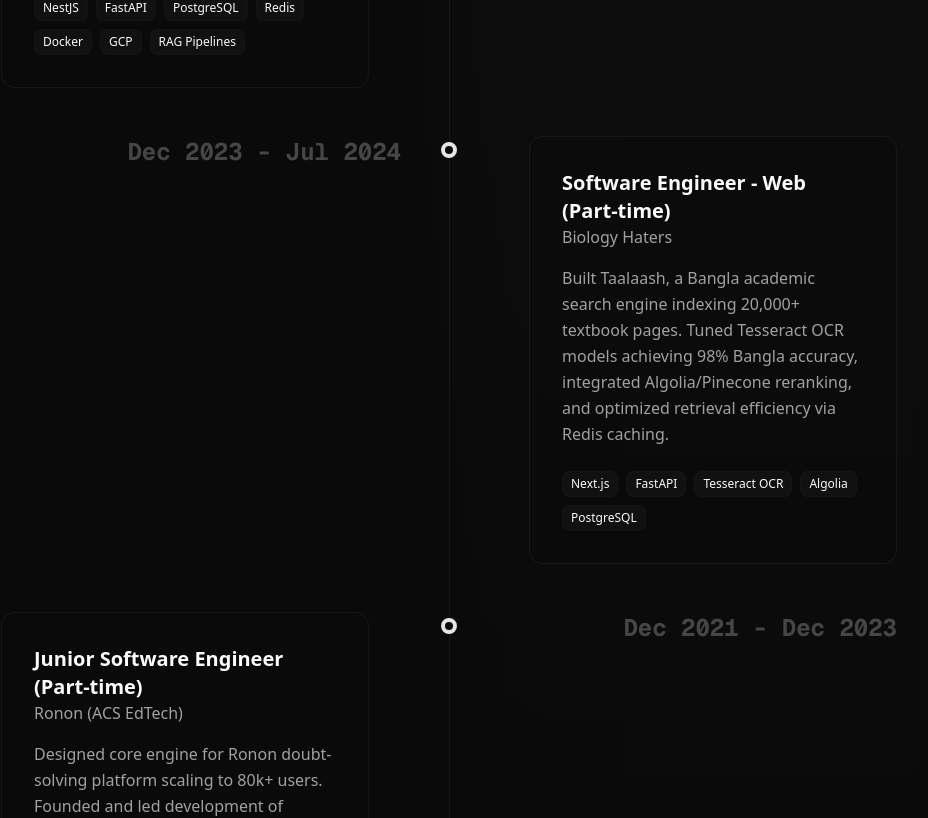
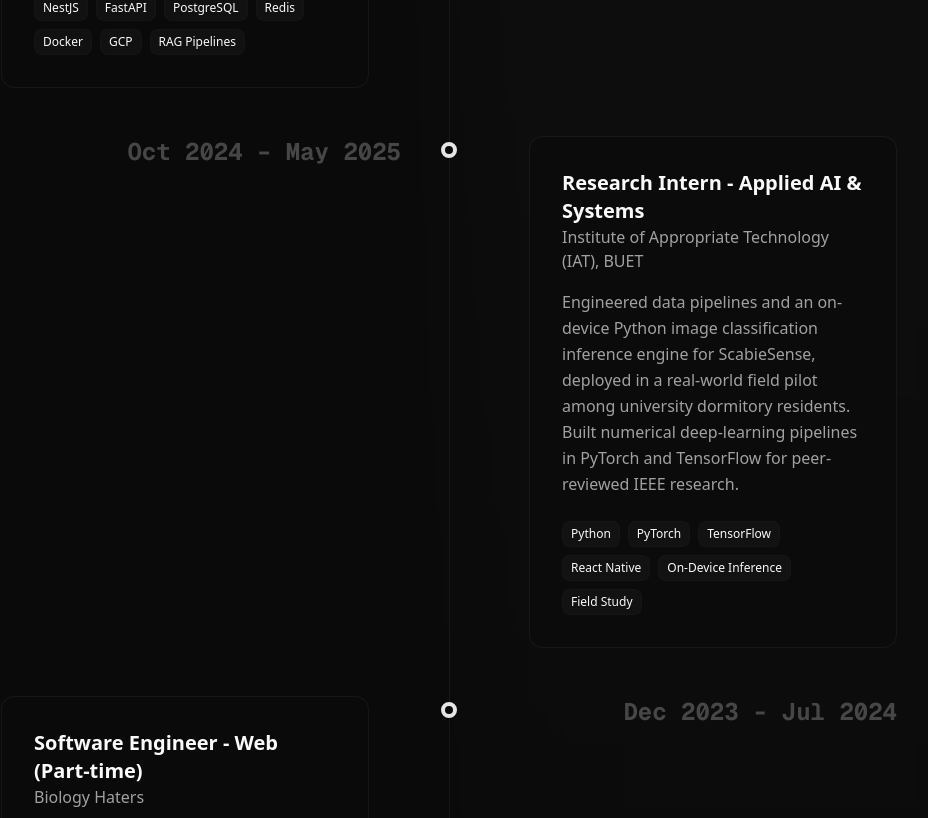
Before and after one commit to devrayat000/devrayat000, a Next.js app: page / in a window 1280 px wide. Shown: the part 2457-3275 px from the top of the page, without its empty margins (191-1119 px from the left). Built offline with nearby package versions, Linux system fonts and the light colour scheme.

Commit message:
Update experience section: add RubizCode IT and BUET IAT internships

```diff
--- a/components/experience.tsx
+++ b/components/experience.tsx
@@ -12,6 +12,14 @@ const experienceList = [
     description:
       "Engineered production RAG pipelines with FastAPI, LangChain, and vector retrieval, reducing query latency by 35%. Architected backend microservices using NestJS, PostgreSQL, and Redis caching; containerized deployments via Docker and GCP CI/CD pipelines.",
     skills: ["NestJS", "FastAPI", "PostgreSQL", "Redis", "Docker", "GCP", "RAG Pipelines"],
+  },
+  {
+    role: "Research Intern - Applied AI & Systems",
+    company: "Institute of Appropriate Technology (IAT), BUET",
+    date: "Oct 2024 – May 2025",
+    description:
+      "Engineered data pipelines and an on-device Python image classification inference engine for ScabieSense, deployed in a real-world field pilot among university dormitory residents. Built numerical deep-learning pipelines in PyTorch and TensorFlow for peer-reviewed IEEE research.",
+    skills: ["Python", "PyTorch", "TensorFlow", "React Native", "On-Device Inference", "Field Study"],
   },
   {
     role: "Software Engineer - Web (Part-time)",
```
Also changed, not shown: 1 other file (tests, documents, lock files or other folders).
